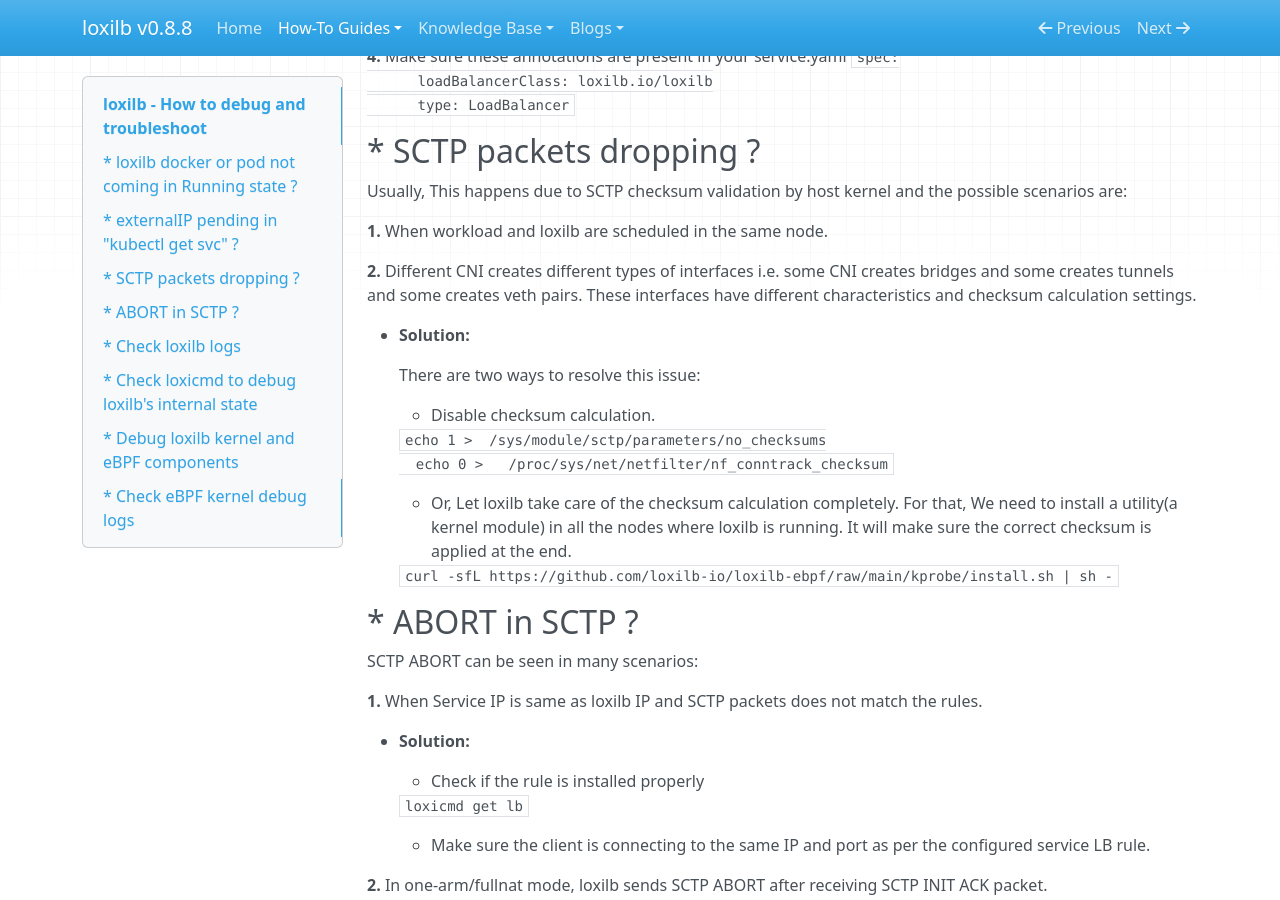
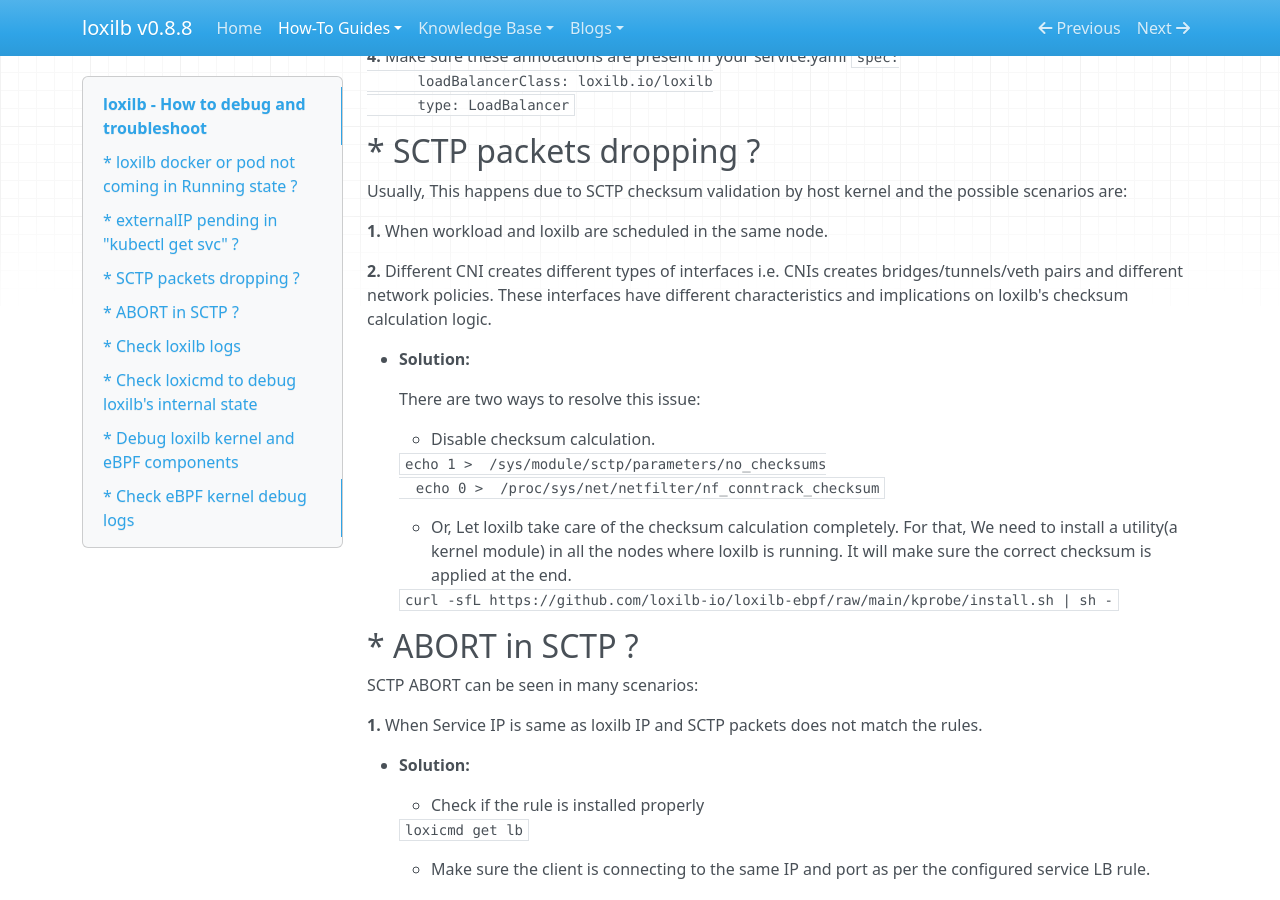
Before and after one commit to loxilb-io/loxilbdocs, an MkDocs documentation site: the page built from docs/debugging.md, in a window 1280 px wide and 900 px high, scrolled down 695 px. Built offline with MkDocs 1.6.1, drawn with Linux system fonts in a browser that asks for light colours; nearby versions of some CDN libraries.

Commit message:
Update debugging.md

````diff
--- a/docs/debugging.md
+++ b/docs/debugging.md
@@ -40,7 +40,7 @@
 
 <b>1.</b> When workload and loxilb are scheduled in the same node.
 
-<b>2.</b> Different CNI creates different types of interfaces i.e. some CNI creates bridges and some creates tunnels and some creates veth pairs. These interfaces have different characteristics and checksum calculation settings.
+<b>2.</b> Different CNI creates different types of interfaces i.e. CNIs creates bridges/tunnels/veth pairs and different network policies. These interfaces have different characteristics and implications on loxilb's checksum calculation logic.
 
   * <b>Solution:</b>
 
@@ -50,7 +50,7 @@
 
     ```
       echo 1 >  /sys/module/sctp/parameters/no_checksums
-      echo 0 >   /proc/sys/net/netfilter/nf_conntrack_checksum
+      echo 0 >  /proc/sys/net/netfilter/nf_conntrack_checksum
     ```
 
     * Or, Let loxilb take care of the checksum calculation completely. For that, We need to install a utility(a kernel module) in all the nodes where loxilb is running. It will make sure the correct checksum is applied at the end.
````
